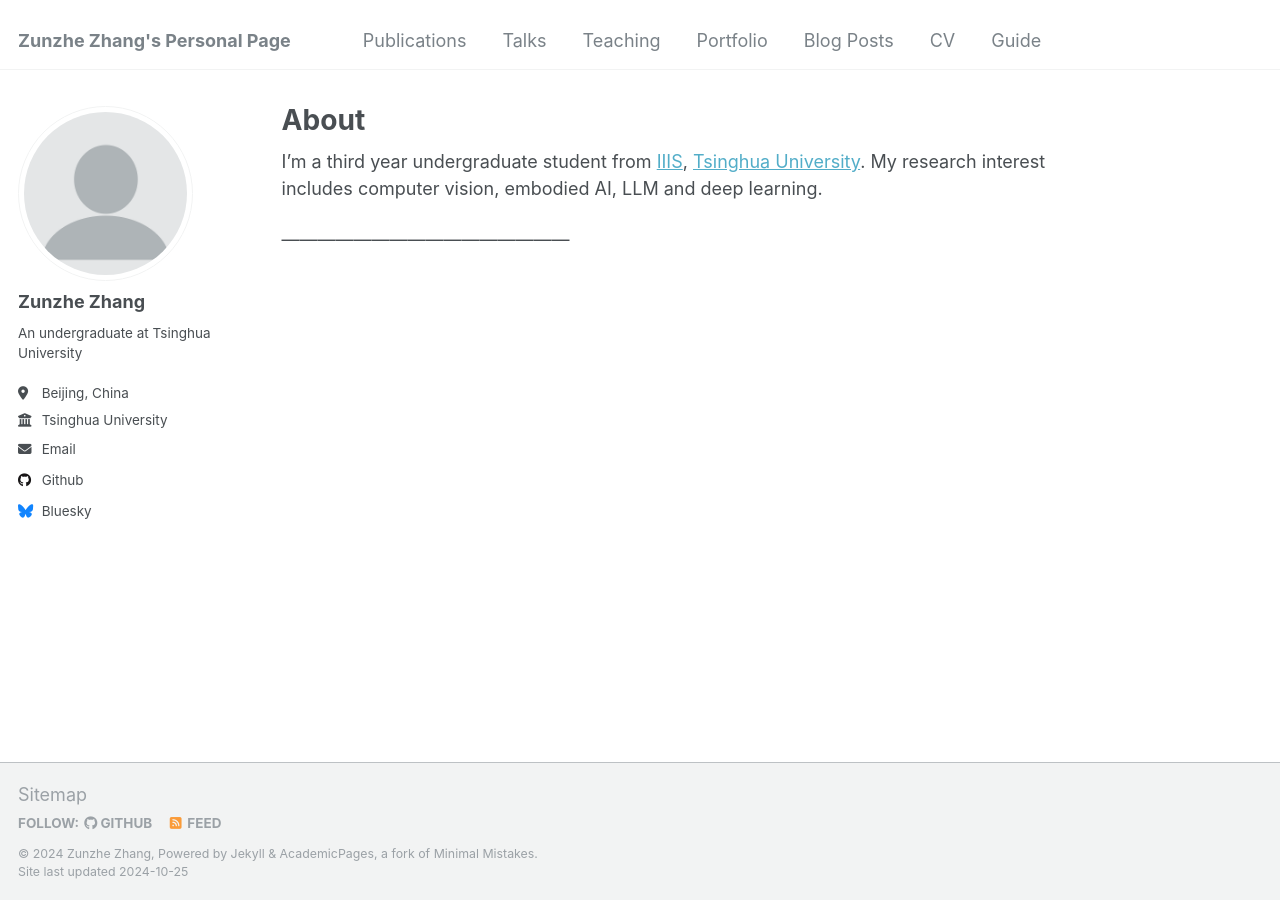
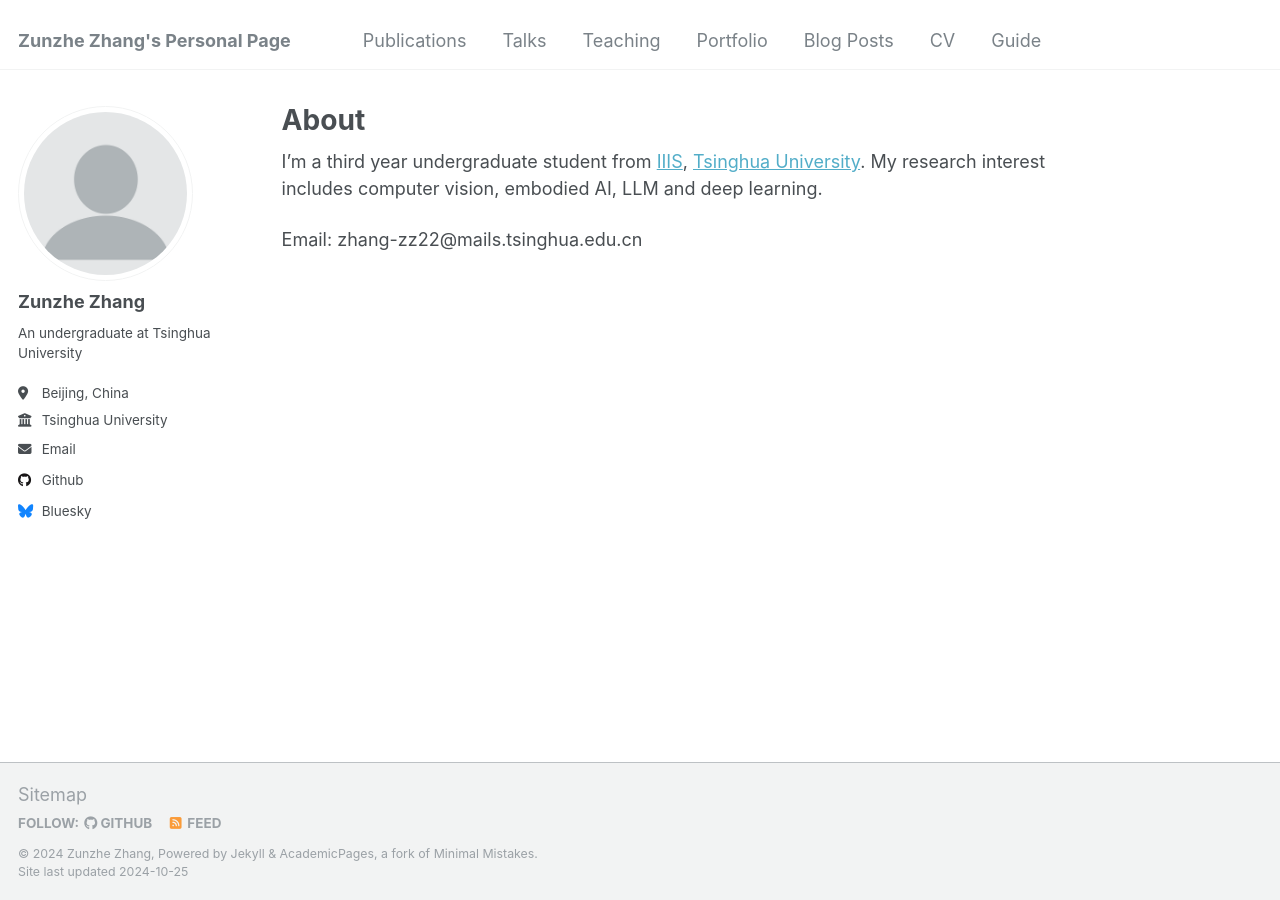
Before and after one commit to tuagoale/tuagoale.github.io, a Jekyll site: the page built from _pages/about.md, in a window 1280 px wide. Built offline with Jekyll 4.4.1, drawn with Linux system fonts in a browser that asks for light colours.

Commit message:
update about

```diff
--- a/_pages/about.md
+++ b/_pages/about.md
@@ -9,4 +9,4 @@ redirect_from:
 
 I'm a third year undergraduate student from [IIIS](https://iiis.tsinghua.edu.cn/), [Tsinghua University](https://www.tsinghua.edu.cn/). My research interest includes computer vision, embodied AI, LLM and deep learning.
 
-————————————————
+Email: zhang-zz22@mails.tsinghua.edu.cn
```
